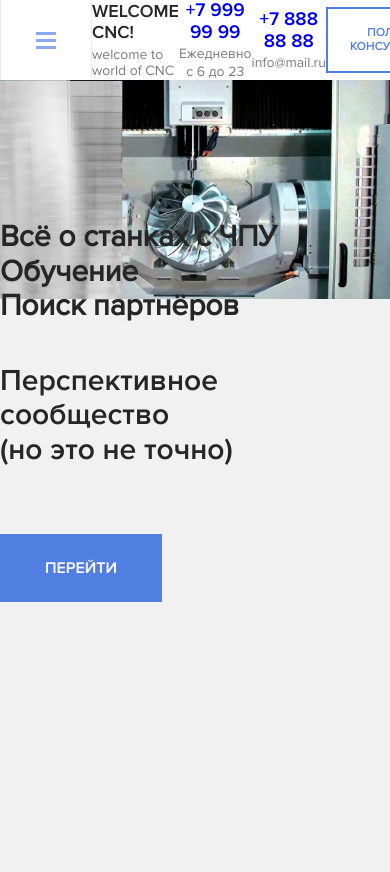
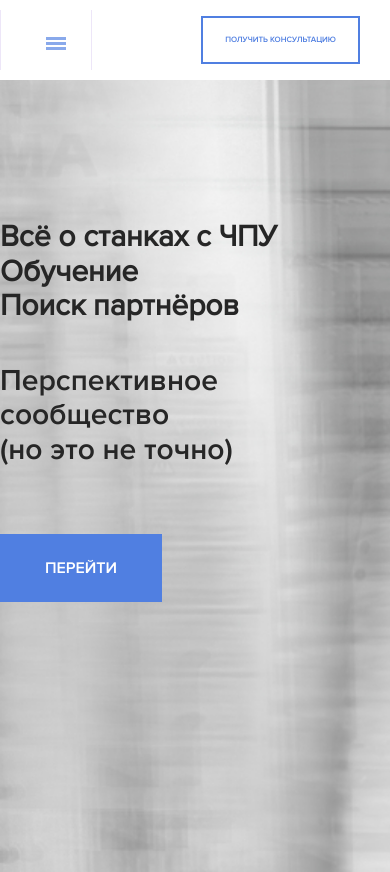
Before and after one commit to AndreyDodonov/welcomeCNC, a plain HTML site: page index.html in a window 390 px wide. Drawn offline with Linux system fonts and the light colour scheme.

Commit message:
add adaptive to header and hero

```diff
--- a/css/_grid.sass
+++ b/css/_grid.sass
@@ -5,3 +5,13 @@
 .container
     max-width: 1170px
     margin: auto
+@media (max-width: 1199px)
+    .container
+        max-width: 960px
+@media (max-width: 991px)
+    .container
+        max-width: 750px
+@media (max-width: 768 px)
+    .container
+        max-width: 100%
+        padding: 0 30px
--- a/css/blocks/_buttons.sass
+++ b/css/blocks/_buttons.sass
@@ -14,3 +14,8 @@ button
     color: #ffffff
     background-color: $primary
     +bold
+
+@media (max-width: 576px)
+    .button-o
+        font-size: 8px
+        margin-right: 30px
--- a/css/blocks/_hero.sass
+++ b/css/blocks/_hero.sass
@@ -12,3 +12,9 @@
         font-size: 30px
         margin-bottom: 67px
         +bold
+
+@media (max-width: 991px)
+    .hero
+        background-size: cover
+        background-position: top left
+        // color: lightgrey
--- a/css/blocks/_navbar.sass
+++ b/css/blocks/_navbar.sass
@@ -34,7 +34,7 @@
     left: 0
     background-color: $primary
     color: #fff
-    transform: translateY(-100%)
+    transform: translateY(-200%)
     transition: 0.2s
     &-active
         transform: translateY(0% )
@@ -78,3 +78,22 @@
         display: block
         font-size: 14px
         color: $text-color-light
+
+@media (max-width: 991px)
+    .navbar
+        &__mobile, &__another-phone
+            display: none
+@media (max-width: 991px)
+    .logo
+        display: none
+
+@media (max-width: 576px)
+    .navbar__logo
+        display: none
+    .menu
+        &-button
+            display: inline
+            height: 60px
+        &__nav
+            flex-direction: column
+            height: 50%
```
Also changed, not shown: css/style.css, 1 other file.
